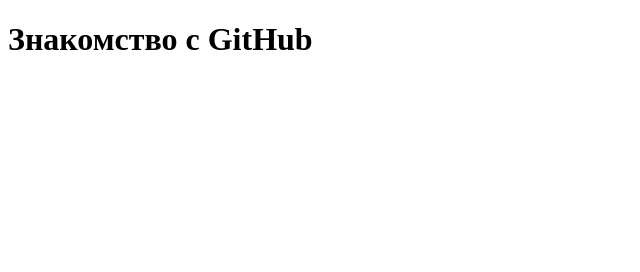
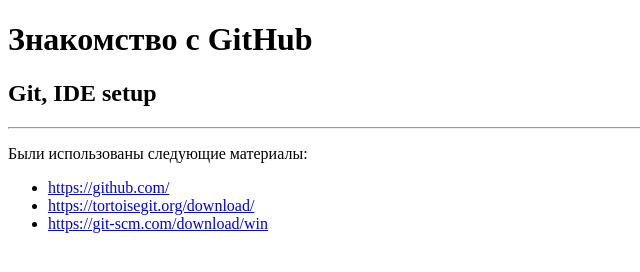
Before and after one commit to Sannjok/Exercise1, a plain HTML site: page index.html in a window 1280 px wide. Shown: the whole page, without its empty margins (0-640 px from the left). Drawn offline with Linux system fonts and the light colour scheme.

Commit message:
Указаны подзаголовок <h2> и ссылки на использованные материалы <ul><li>

```diff
--- a/index.html
+++ b/index.html
@@ -6,5 +6,18 @@
   </head>
   <body>
     <h1>Знакомство с GitHub</h1>
+    <h2>Git, IDE setup</h2>
+    <hr>
+    <p>Были использованы следующие материалы:
+      <ul>
+<li><a href="https://github.com/">https://github.com/</li>
+<li><a href="https://tortoisegit.org/download/">https://tortoisegit.org/download/</li>
+<li><a href="https://git-scm.com/download/win">https://git-scm.com/download/win</li>
+     </ul>
+
+
+    </p>
+    <h2></h2>
+    <h2></h2>
   </body>
 </html>
```
